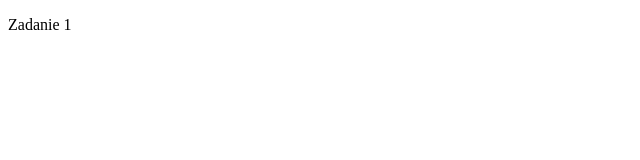
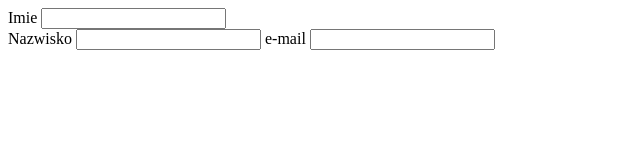
Before and after one commit to artur9501/artur9501.github.io, a plain HTML site: page zadania-domowe/zadanie1/index.html in a window 1280 px wide. Shown: the whole page, without its empty margins (0-640 px from the left). Drawn offline with Linux system fonts and the light colour scheme.

Commit message:
Dodanie pierwszych elementów formularza

```diff
--- a/zadania-domowe/zadanie1/index.html
+++ b/zadania-domowe/zadanie1/index.html
@@ -5,7 +5,11 @@
     <title>Document</title>
 </head>
 <body>
-   <p>Zadanie 1</p>
-
+   <label for="imie">Imie</label>
+    <input type="text" name="name" id="name"><br/>
+    <label for="nazwisko">Nazwisko</label>
+    <input type="text" name="name" id="name">
+    <label for="mail">e-mail</label>
+    <input type="text" name="mail" id="name">
 </body>
 </html>
```
